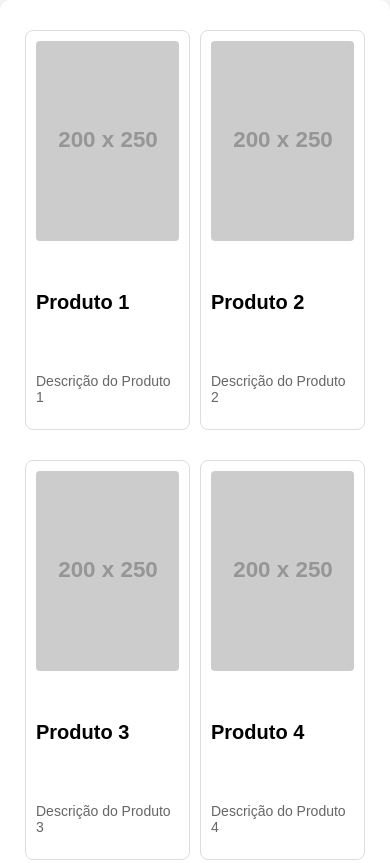
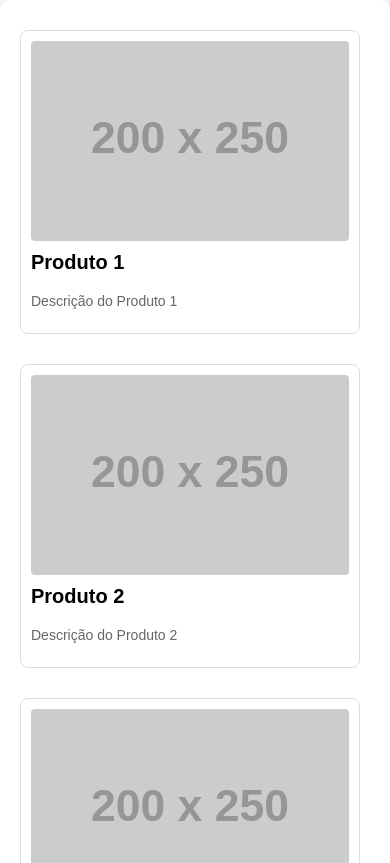
Before and after one commit to ldavu/ecomerce, a plain HTML site: page index.html in a window 390 px wide. Shown: the top 863 px of the page. Drawn offline with Linux system fonts and the light colour scheme; placeholder pictures from the web are drawn by us.

Commit message:
Update styles.css

```diff
--- a/styles.css
+++ b/styles.css
@@ -19,8 +19,7 @@ body {
 }
 .products {
     display: flex;
-    flex-wrap: nowrap; /* Garante que os produtos não quebrem linha */
-    overflow-x: auto; /* Permite rolagem horizontal se necessário */
+    flex-wrap: wrap; /* Permite que os produtos quebrem linha */
     gap: 10px;
 }
 .product {
@@ -28,10 +27,9 @@ body {
     border: 1px solid #ddd;
     border-radius: 8px;
     padding: 10px;
-    width: 200px; /* Largura ajustada para produtos verticais */
+    width: calc(25% - 10px); /* Largura ajustada para quatro produtos por linha */
     height: 400px; /* Altura ajustada para produtos verticais */
     box-sizing: border-box;
-    flex-shrink: 0; /* Impede que o produto encolha */
     display: flex;
     flex-direction: column; /* Garante que o conteúdo fique verticalmente alinhado */
     justify-content: space-between; /* Espaça o conteúdo verticalmente */
@@ -51,15 +49,17 @@ body {
     color: #666;
 }
 @media (max-width: 768px) {
-    .products {
-        flex-wrap: wrap; /* Permite que os produtos quebrem linha em telas menores */
-        justify-content: center; /* Centraliza os produtos em telas menores */
-    }
     .product {
         width: calc(50% - 10px); /* Ajusta a largura para dois produtos lado a lado em telas menores */
+        height: auto; /* Permite que a altura se ajuste conforme o conteúdo */
         margin: 10px 0; /* Ajusta o espaçamento vertical */
     }
     .product img {
         height: 200px; /* Ajusta a altura da imagem para melhor visualização em telas menores */
     }
 }
+@media (max-width: 400px) {
+    .product {
+        width: calc(100% - 10px); /* Ajusta a largura para um produto por linha em telas muito pequenas */
+    }
+}
```
